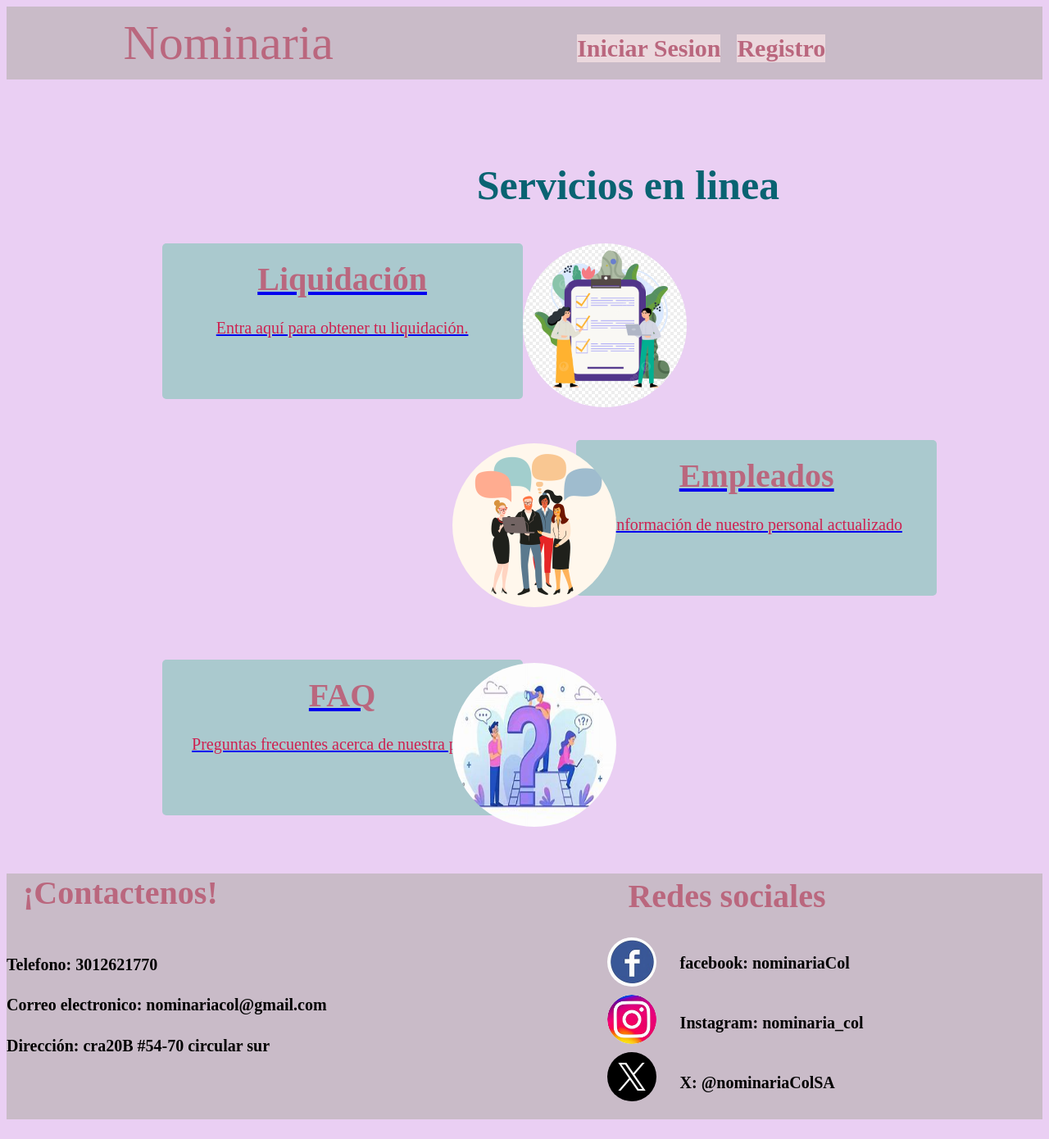
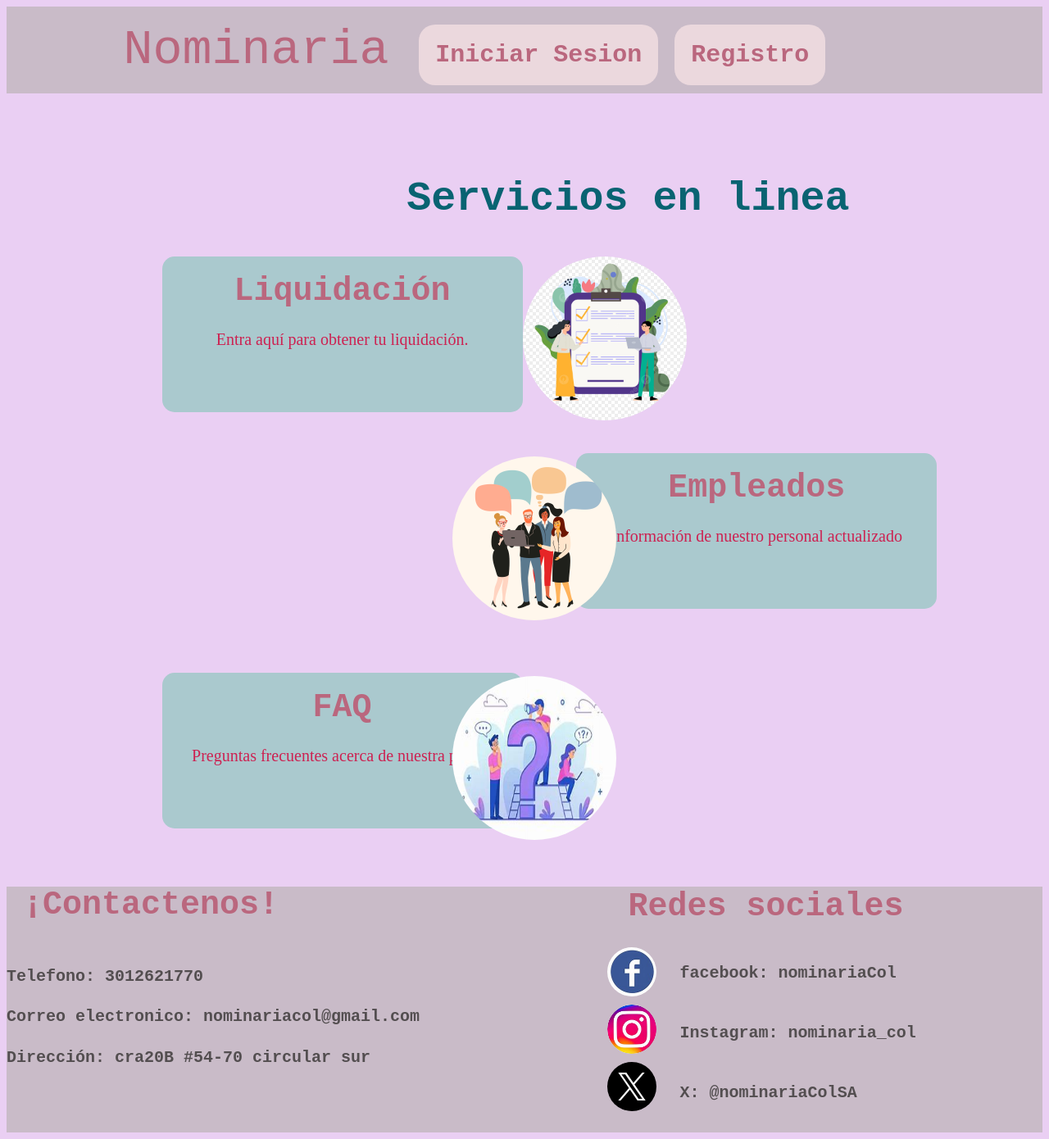
Before and after one commit to Angel31415/Proyecto-Nomina, a React (Vite) app in the folder front/: page / in a window 1280 px wide. Shown: the whole page at 82% size. Built offline with nearby package versions, Linux system fonts and the light colour scheme.

Commit message:
Modificaciones en el css y corrección de FAQ

```diff
--- /dev/null
+++ b/front/src/components/layaouts/pages/FAQ/faq.css
@@ -0,0 +1,143 @@
+body {
+    background-color: #EACFF3;
+  }
+
+  .navbar {
+    display: flex;
+    justify-content: space-between;
+    align-items: center;
+    background-color: #C9BBC8;
+    padding: 10px 20px;
+  }
+
+  .navbar-title {
+    font-family: monospace;
+    font-size: 60px;
+    color: #BA677E;
+    margin-left: 10%;
+  }
+
+  .navbar-links {
+    display: flex;
+    margin-right: 20%;
+    font-size: 30px;
+    margin-top: 12px;
+  }
+
+  .navbar-link {
+    margin-left: 20px;
+    text-decoration: none;
+    color: black;
+    font-family: monospace;
+    font-weight: bold;
+    color: #BA677E;
+    background-color: #EBD8DD;
+    padding: 20px;
+    border-radius: 20px;
+  }
+
+  .navbar-link:hover {
+    text-decoration: none;
+    background-color: #9e2346;
+  }
+
+  .section-title {
+    margin-top: 100px;
+    margin-left: 5%;
+    color: #096372;
+    font-family: monospace;
+    font-size: 70px;
+    text-align: left;
+    padding: 10px;
+  }
+
+  .section-content {
+    margin-top: 20px;
+    margin-left: 5%;
+    color: rgb(87, 71, 71);
+    font-family: 'Courier New', Courier, monospace;
+    font-size: 30px;
+    width: 60%;
+    line-height: 1.5;
+  }
+
+  ul {
+    margin-top: 10px;
+  }
+
+  ul li {
+    margin-bottom: 10px;
+  }
+
+  .footer {
+    background-color: #C9BBC8;
+    width: 100%;
+    height: 300px;
+    margin-bottom: 0px;
+  }
+
+  .contactenos {
+    font-family: monospace;
+    color: #BA677E;
+    font-size: 40px;
+    margin-left: 20px;
+  }
+
+  .Redes {
+    font-family: monospace;
+    margin-left: 60%;
+    font-size: 40px;
+    color: #BA677E;
+    margin-top: -245px;
+  }
+
+  .linea {
+    width: 40px;
+    height: 100%;
+    margin-left: 55%;
+    margin-top: -100px;
+  }
+
+  .tel, .correo, .dir {
+    font-size: 20px;
+    font-family: 'Courier New', Courier, monospace;
+    color: #534e50;
+  }
+
+  .logos {
+    margin-left: 58%;
+    display: flex;
+    flex-direction: column;
+    margin-top: -230px;
+  }
+
+  .facebook, .instagram, .twiter {
+    width: 60px;
+    height: 60px;
+    border-radius: 50%;
+    margin-bottom: 10px;
+  }
+
+  .facebook-text {
+    margin-left: 65%;
+    margin-top: -190px;
+    font-size: 20px;
+    font-family: 'Courier New', Courier, monospace;
+    color: #534e50;
+  }
+
+  .instagram-text {
+    margin-left: 65%;
+    margin-top: 50px;
+    font-size: 20px;
+    font-family: 'Courier New', Courier, monospace;
+    color: #534e50;
+  }
+
+  .twiter-text {
+    margin-left: 65%;
+    margin-top: 50px;
+    font-size: 20px;
+    font-family: 'Courier New', Courier, monospace;
+    color: #534e50;
+  }
--- /dev/null
+++ b/front/src/components/layaouts/pages/FAQ/faq.jsx
@@ -0,0 +1,58 @@
+import { Link } from "react-router-dom";
+import "./faq.css"
+export function FAQ(){
+    return(
+        <section>
+        <nav className="navbar">
+            <div className="navbar-title">Nominaria</div>
+            <div className="navbar-links">
+                <Link to="/Inicio-Sesion" type="button" className="navbar-link">
+                    Iniciar Sesion
+                </Link>
+                <Link to="/Registro" className="navbar-link">
+                    Registro
+                </Link>
+            </div>
+        </nav>
+
+        <h1 className="section-title">¿Quiénes somos?</h1>
+        <h3 className="section-content">
+            Somos Nominaria, una empresa dedicada a proporcionar soluciones innovadoras y eficientes para la gestión de nóminas.
+            Nuestro equipo está compuesto por profesionales con amplia experiencia en recursos humanos, finanzas y tecnología,
+            comprometidos con ofrecer un servicio de alta calidad a nuestros clientes.
+        </h3>
+
+        <h1 className="section-title">¿Cuáles son nuestros servicios?</h1>
+        <h3 className="section-content">
+            En Nominaria, ofrecemos una amplia gama de servicios diseñados para cubrir todas tus necesidades de gestión de nóminas:
+            <ul>
+                <li>Gestión de Nóminas</li>
+                <li>Registro de Empleados</li>
+                <li>Cálculo de Impuestos</li>
+                <li>Generación de Recibos de Nómina</li>
+                <li>Reportes y Análisis</li>
+                <li>Soporte y Asistencia</li>
+                <li>Seguridad y Confidencialidad</li>
+            </ul>
+        </h3>
+
+        <div className="footer">
+            <h4 className="contactenos">¡Contáctenos!</h4>
+            <h4 className="tel">Teléfono: 3012621770 </h4>
+            <h4 className="correo">Correo electrónico: nominariacol@gmail.com </h4>
+            <h4 className="dir">Dirección: cra20B #54-70 circular sur </h4>
+            <h4 className="Redes">Redes sociales</h4>
+            <img src="./imagenes-nominaria/linea.png" alt="linea" className="linea"/>
+            <div className="logos">
+                <img src="./imagenes-nominaria/facebook.jpg" alt="facebook" className="facebook"/>
+                <img src="./imagenes-nominaria/instagram.jpg" alt="instagram" className="instagram"/>
+                <img src="./imagenes-nominaria/twiter.jpg" alt="twiter" className="twiter"/>
+            </div>
+            <h4 className="facebook-text">Facebook: nominariaCol</h4>
+            <h4 className="instagram-text">Instagram: nominaria_col</h4>
+            <h4 className="twiter-text">X: @nominariaColSA</h4>
+        </div>
+    </section>
+    )
+}
+export default FAQ
--- a/front/src/index.css
+++ b/front/src/index.css
@@ -1,3 +1,6 @@
+*{
+  text-decoration: none;
+}
 body{
   background-color: #EACFF3;
 }
@@ -11,6 +14,7 @@ body{
 }
 
 .navbar-title {
+  font-family: monospace;
   font-size: 60px;
   color: #BA677E;
   margin-left: 10%;
@@ -28,13 +32,17 @@ body{
   margin-left: 20px; /* Ajusta el margen entre los enlaces */
   text-decoration: none;
   color: black;
+  font-family: monospace;
   font-weight: bold;
   color: #BA677E;
   background-color: #EBD8DD;
+  padding: 20px;
+  border-radius: 20px;
 }
 
 .navbar-link:hover {
-  text-decoration: underline;
+  text-decoration: none;
+  background-color: #9e2346;
 }
 
 .Servicios{
@@ -42,6 +50,7 @@ body{
   margin-left: 20%;
   color: #096372;
   font-size: 50px;
+  font-family: 'Courier New', Courier, monospace;
 }
 
 .liquidacion-container {
@@ -53,13 +62,14 @@ body{
 .liquidacion {
   background-color: #AAC9CE;
   padding: 20px; /* Ajusta el relleno según sea necesario */
-  border-radius: 5px;
+  border-radius: 15px;
   text-align: center;
   width: 400px; /* Ajusta el ancho según sea necesario */
   height: 150px;
 }
 
 .titulo{
+  font-family: monospace;
   margin-top: 0px;
   font-size: 40px;
   color: #BA677E;
@@ -86,13 +96,14 @@ p{
 .empleados {
   background-color: #AAC9CE;
   padding: 20px; /* Ajusta el relleno según sea necesario */
-  border-radius: 5px;
+  border-radius: 15px;
   text-align: center;
   width: 400px; /* Ajusta el ancho según sea necesario */
   height: 150px;
 }
 
 .titulo-empleados{
+  font-family: monospace;
   margin-top: 0px;
   font-size: 40px;
   color: #BA677E;
@@ -114,25 +125,30 @@ p{
   margin-top: 60px; /* Ajusta el margen superior según sea necesario */
   display: flex;
   margin-left: 15%;
+
 }
 
 .FAQ {
   background-color: #AAC9CE;
   padding: 20px; /* Ajusta el relleno según sea necesario */
-  border-radius: 5px;
+  border-radius: 15px;
   text-align: center;
   width: 400px; /* Ajusta el ancho según sea necesario */
   height: 150px;
+
 }
 
 .titulo-FAQ{
+  font-family: monospace;
   margin-top: 0px;
   font-size: 40px;
   color: #BA677E;
+
 }
 p{
   color: #CD2151;
   font-size: 20px;
+
 }
 
 .FAQ h2 {
@@ -165,11 +181,13 @@ p{
   margin-bottom: 0px;
 }
 .contactenos{
+  font-family: monospace;
   color: #BA677E;
   font-size: 40px;
   margin-left: 20px;
 }
 .Redes{
+font-family: monospace;
 margin-left: 60%;
 font-size: 40px;
 color:  #BA677E;
@@ -184,12 +202,18 @@ margin-top: -245px;
 
 .tel{
   font-size: 20px;
+  font-family: 'Courier New', Courier, monospace;
+  color: #534e50;
 }
 .correo{
   font-size: 20px;
+  font-family: 'Courier New', Courier, monospace;
+  color: #534e50;
 }
 .dir{
   font-size: 20px;
+  font-family: 'Courier New', Courier, monospace;
+  color: #534e50;
 }
 .logos{
   margin-left: 58%;
@@ -209,14 +233,20 @@ margin-top: -245px;
   margin-left: 65%;
   margin-top: -190px;
   font-size: 20px;
+  font-family: 'Courier New', Courier, monospace;
+  color: #534e50;
 }
 .instagram-text{
   margin-left: 65%;
   margin-top: 50px;
   font-size: 20px;
+  font-family: 'Courier New', Courier, monospace;
+  color: #534e50;
 }
 .twiter-text{
   margin-left: 65%;
   margin-top: 50px;
   font-size: 20px;
+  font-family: 'Courier New', Courier, monospace;
+  color: #534e50;
 }
```
